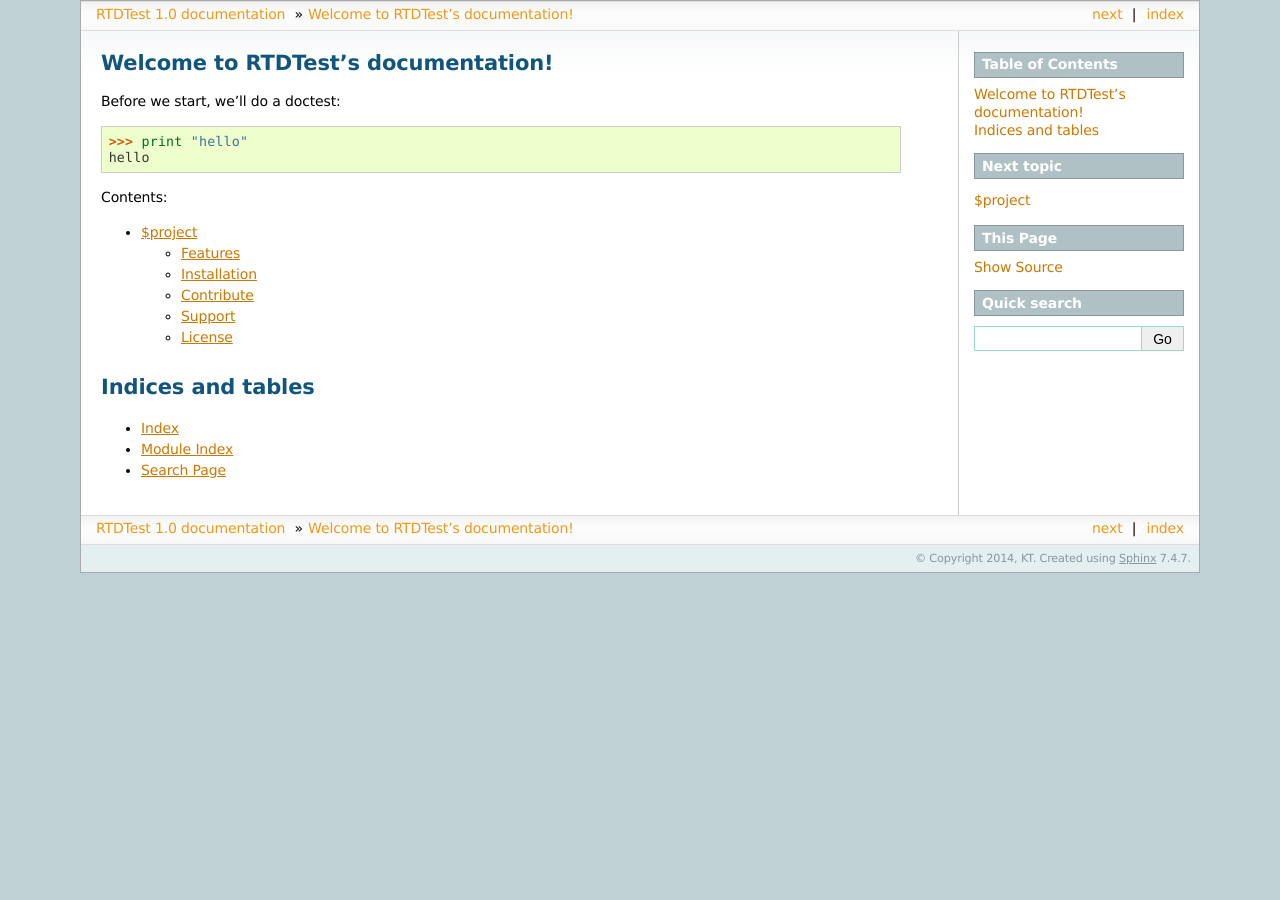
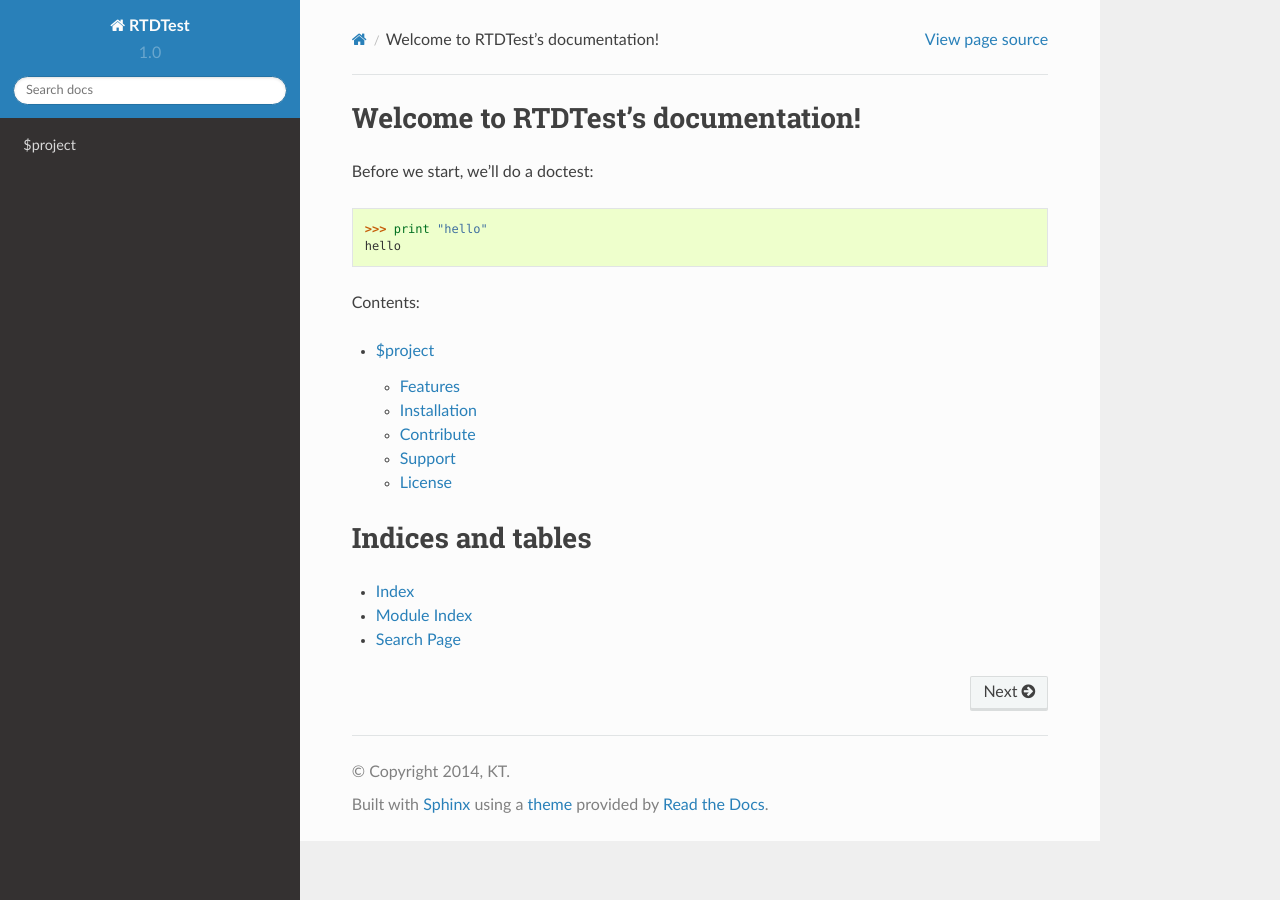
Before and after one commit to konstantint/rtd-test, a Sphinx documentation site: the page built from docs/index.rst, in a window 1280 px wide. Built offline with Sphinx 7.4.7 and the Read the Docs theme 2.0.0, drawn with Linux system fonts in a browser that asks for light colours.

Commit message:
Edited docs

```diff
--- a/docs/conf.py
+++ b/docs/conf.py
@@ -101,7 +101,16 @@
 
 # The theme to use for HTML and HTML Help pages.  See the documentation for
 # a list of builtin themes.
-html_theme = 'sphinxdoc'
+
+# on_rtd is whether we are on readthedocs.org, this line of code grabbed from docs.readthedocs.org
+on_rtd = os.environ.get('READTHEDOCS', None) == 'True'
+
+if not on_rtd:  # only import and set the theme if we're building docs locally
+    import sphinx_rtd_theme
+    html_theme = 'sphinx_rtd_theme'
+    html_theme_path = [sphinx_rtd_theme.get_html_theme_path()]
+
+#html_theme = 'sphinxdoc'
 
 # Theme options are theme-specific and customize the look and feel of a theme
 # further.  For a list of options available for each theme, see the
```
